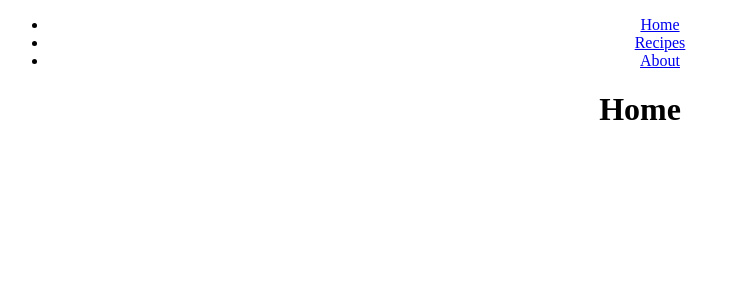
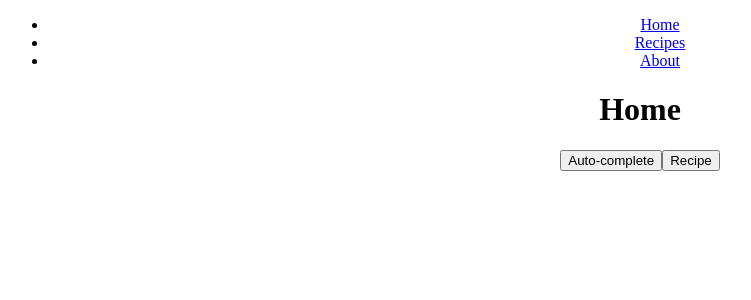
Before and after one commit to Camilovelag/awesome-recipes, a React (Create React App) app: page / in a window 1280 px wide. Shown: the top 300 px of the page, without its empty margins (0-751 px from the left). Built offline with nearby package versions, Linux system fonts and the light colour scheme.

Commit message:
Add API connection

```diff
--- a/src/pages/Home.js
+++ b/src/pages/Home.js
@@ -1,8 +1,12 @@
 import React from 'react';
+import apiAutoComplete, { apiRecipe } from '../redux/recipes/ApiRecipes';
 
 const Home = () => (
   <div>
     <h1>Home</h1>
+    <button type="button" onClick={apiAutoComplete}>Auto-complete</button>
+    <button type="button" onClick={apiRecipe}>Recipe</button>
+
   </div>
 );
 
--- /dev/null
+++ b/src/redux/recipes/ApiRecipes.js
@@ -0,0 +1,32 @@
+const options = {
+  method: 'GET',
+  headers: {
+    'X-RapidAPI-Key': '004b7526e0msh627db2d8effe21dp1bc113jsn83fc6a8d711d',
+    'X-RapidAPI-Host': 'tasty.p.rapidapi.com',
+  },
+};
+
+const apiAutoComplete = async () => {
+  try {
+    const response = await fetch('https://tasty.p.rapidapi.com/recipes/auto-complete?prefix=chicken%20soup', options);
+    const data = await response.json();
+    data.results.forEach((item) => (console.log(item.display)));
+    // console.log(data.results);
+  } catch (error) {
+    console.error(error);
+  }
+};
+
+const apiRecipe = async () => {
+  try {
+    const response = await fetch('https://tasty.p.rapidapi.com/recipes/list?from=0&size=20&q=chicken%20noodle%20soup', options);
+    const data = await response.json();
+    data.results.forEach((item) => (console.log(item.name)));
+    // console.log(data.results);
+  } catch (error) {
+    console.error(error);
+  }
+};
+
+export default apiAutoComplete;
+export { apiRecipe };
```
